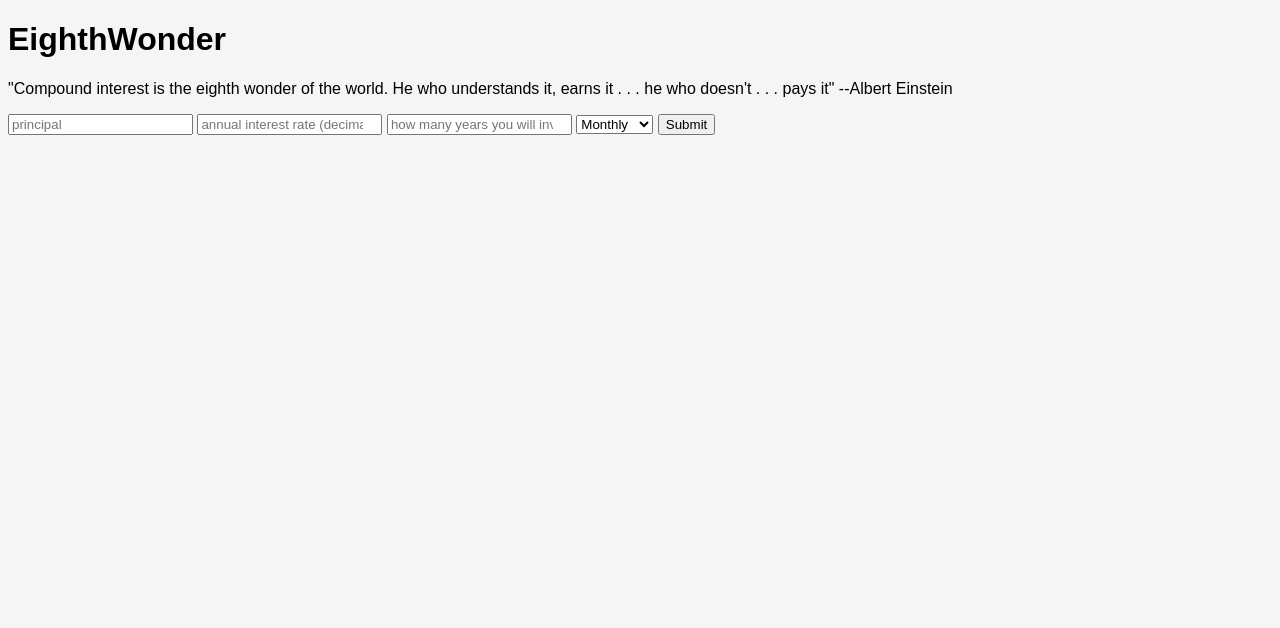
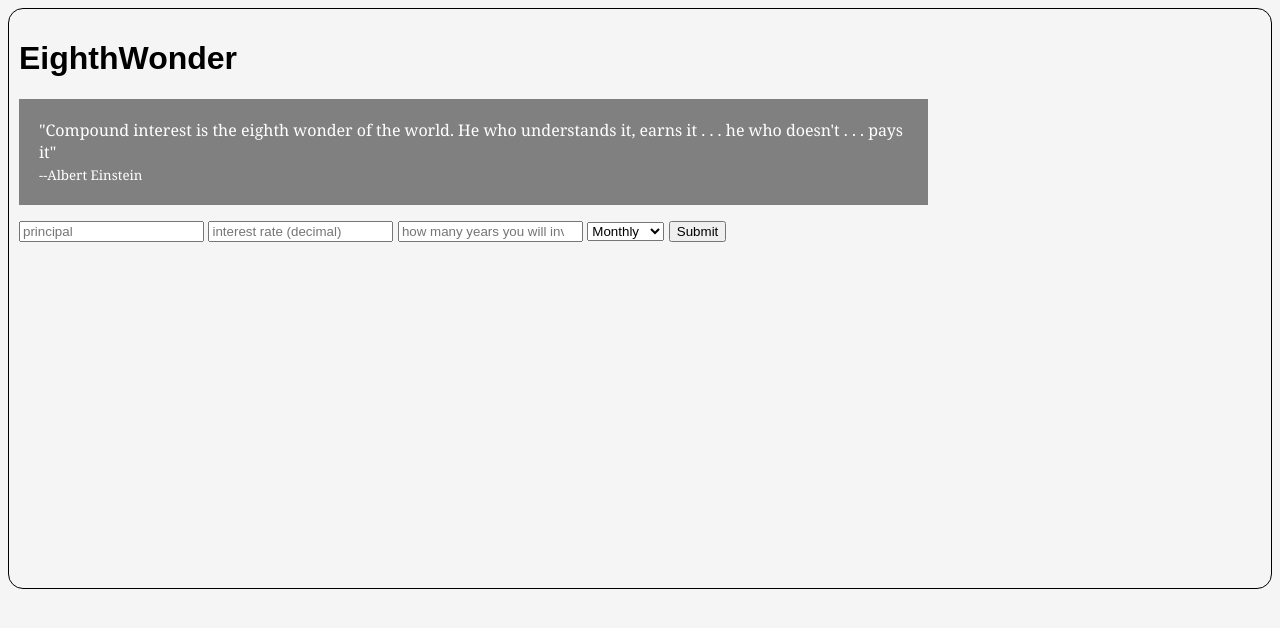
Before and after one commit to mdutro002/visualFunds, a website: page app/index.html in a window 1280 px wide. Drawn offline with Linux system fonts and the light colour scheme.

Commit message:
basic styling

```diff
--- a/app/index.html
+++ b/app/index.html
@@ -9,6 +9,20 @@
     body {
       background-color: whitesmoke;
       font-family: sans-serif;
+      border: solid 1px black;
+      padding: 10px;
+      border-radius: 15px;
+    }
+    #quote{
+      font-family: Georgia, 'Times New Roman', Times, serif;
+      font-size: medium;
+      background-color: grey;
+      color: white;
+      padding: 20px;
+      width: 70%;
+    }
+    #attribution{
+      font-size: smaller;
     }
   </style>
 <script src="https://canvasjs.com/assets/script/canvasjs.min.js"></script>
@@ -23,22 +37,16 @@
     let interior = (r/t + 1);
     let exponent = d*t;
 
-    console.log(interior);
-    console.log(exponent);
-
     for (i = 0; i < exponent; i++){
       let accPeriod = i + 1;
       let calculatedInterest = interior ** (t * accPeriod);
-      console.log(`addedInterest = ${addedInterest}`);
       let calcValue = calculatedInterest * p + addedInterest;
-      console.log()
-      console.log(`Calculated Value: ${calcValue}`);
       let dataobj = {label: accPeriod, y: calcValue};
       addedInterest = calculatedInterest;
       calcData.push(dataobj);
     }
 
-    console.log(calcData);
+    ////////////CHART BUILDING //////////////
   var chart = new CanvasJS.Chart("chartContainer",
    {
     title: {text: "Accrued Interest over Time"},
@@ -61,10 +69,10 @@
 
 <body>
   <h1>EighthWonder</h1>
-  <p>"Compound interest is the eighth wonder of the world. He who understands it, earns it . . . he who doesn't . . . pays it"  --Albert Einstein</p>
-  <form onsubmit="calcInterest(principle.value, rate.value, duration.value, times.value)">
+  <p id="quote">"Compound interest is the eighth wonder of the world. He who understands it, earns it . . . he who doesn't . . . pays it"<br/> <span id="attribution"> --Albert Einstein</span></p>
+  <form name="parameters" onsubmit="calcInterest(principle.value, rate.value, duration.value, times.value)">
     <input name="principle" placeholder="principal" type="number">
-    <input name="rate" placeholder="annual interest rate (decimal)" type="number" min="0" step="any">
+    <input name="rate" placeholder="interest rate (decimal)" type="number" min="0" step="any">
     <input name="duration" placeholder="how many years you will invest" type="number">
     <select name="times">
       <option value="12">Monthly</option>
```
